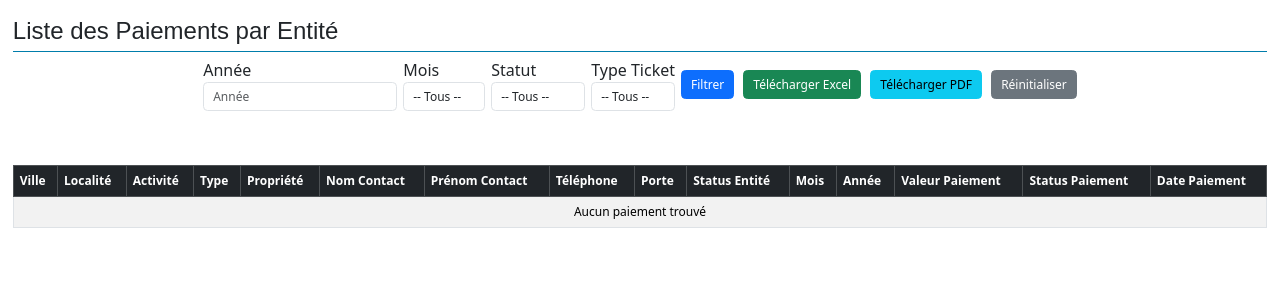
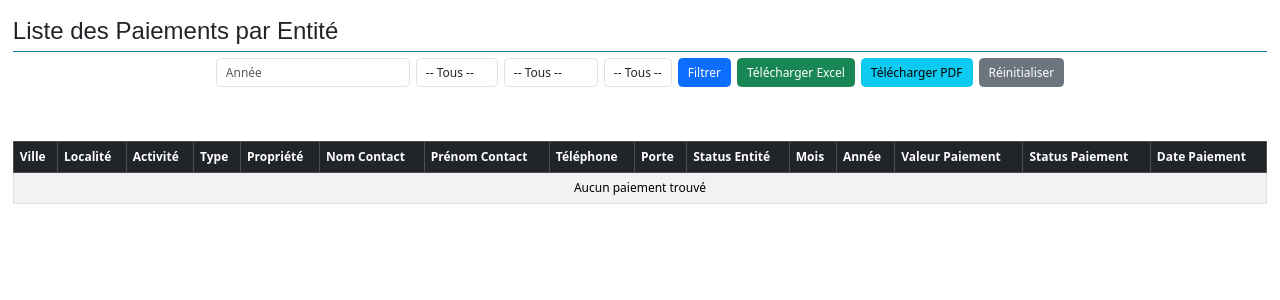
Before and after one commit to abskalana/diaffrin, a Django app: page /api/paiement/list/ in a window 1280 px wide. Shown: the part 31-331 px from the top of the page. Run offline with Django 4.2, Linux system fonts and the light colour scheme; the visitor is signed in with stand-in values (Sample User, id 1); data that the repository does not hold is empty; some libraries are stand-ins or nearby versions.

Commit message:
helpaiementlo

```diff
--- a/templates/paiement.html
+++ b/templates/paiement.html
@@ -5,12 +5,10 @@
 <h2>Liste des Paiements par Entité</h2>
 <form method="get" class="d-flex justify-content-center align-items-center mb-3 flex-wrap">
     <div class="me-2 mb-2">
-        <label for="annee" class="sr-only">Année</label>
         <input type="number" class="form-control" name="annee" id="annee" value="{{ annee }}" placeholder="Année">
     </div>
 
     <div class="me-2 mb-2">
-        <label for="mois" class="sr-only">Mois</label>
         <select class="form-control" name="mois" id="mois">
             <option value="">-- Tous --</option>
             {% for key, label in MONTH_CHOICES %}
@@ -20,7 +18,6 @@
     </div>
 
     <div class="me-2 mb-2">
-        <label for="status" class="sr-only">Statut</label>
         <select class="form-control" name="status" id="status">
             <option value="">-- Tous --</option>
             {% for key, label in STATUS_CHOICES %}
@@ -30,7 +27,6 @@
     </div>
 
     <div class="me-2 mb-2">
-        <label for="ticket_type" class="sr-only">Type Ticket</label>
         <select class="form-control" name="ticket_type" id="ticket_type">
             <option value="">-- Tous --</option>
             {% for key, label in TYPE_TICKET %}
@@ -39,13 +35,15 @@
         </select>
     </div>
 
-    <div class="mb-2">
+    <!-- Boutons alignés avec les inputs -->
+    <div class="d-flex mb-2">
         <button type="submit" class="btn btn-primary me-2">Filtrer</button>
         <button type="submit" name="download" value="excel" class="btn btn-success me-2">Télécharger Excel</button>
         <button type="submit" name="download" value="pdf" class="btn btn-info me-2">Télécharger PDF</button>
         <a href="{% url 'paiement-list' %}" class="btn btn-secondary">Réinitialiser</a>
     </div>
 </form>
+
 
 
 <br><br>
```
